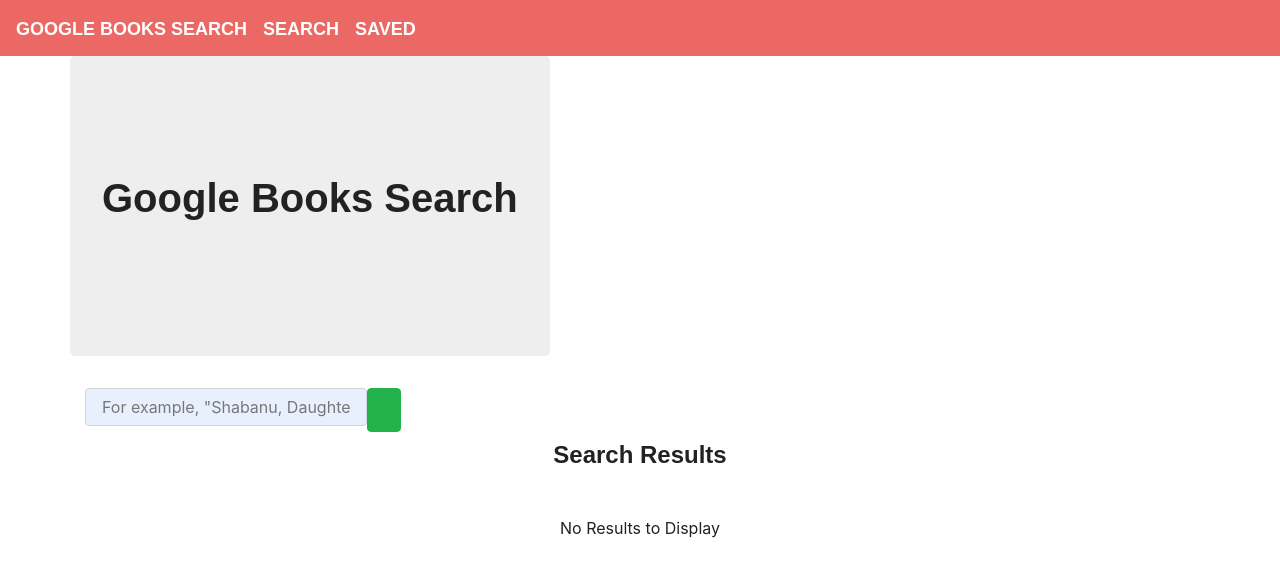
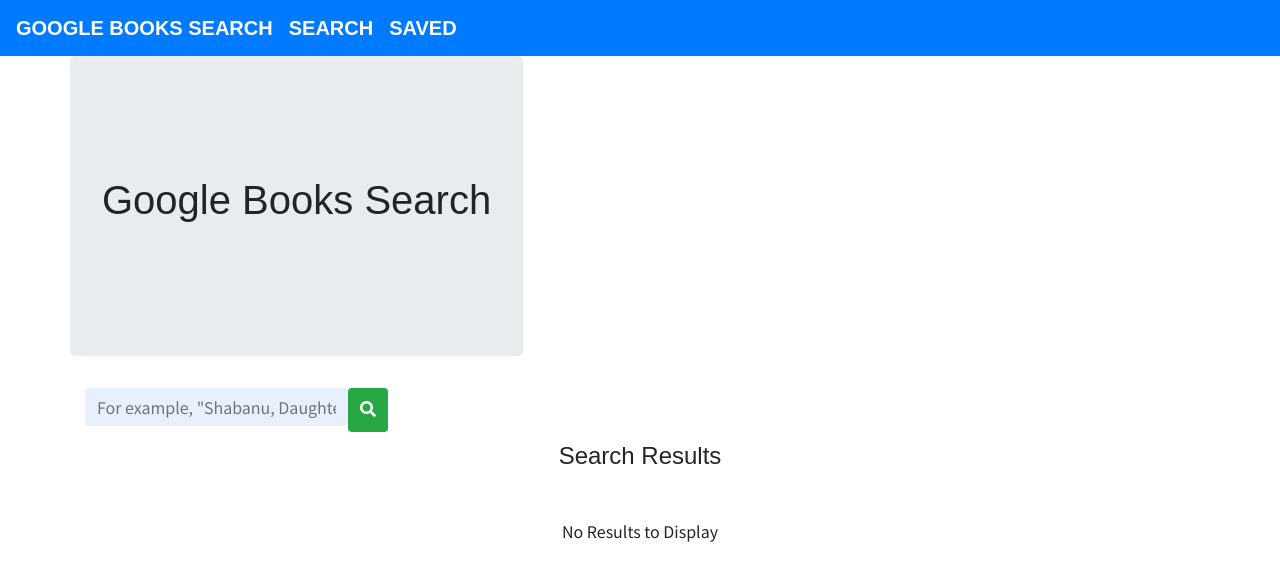
Before and after one commit to danachen99/google-books-search, a React (Create React App) app in the folder client/: page / in a window 1280 px wide. Shown: the top 580 px of the page. Built offline with nearby package versions, Linux system fonts and the light colour scheme; a web font is replaced by a local one.

Commit message:
styling changes

```diff
--- a/client/public/index.html
+++ b/client/public/index.html
@@ -8,6 +8,12 @@
     <link rel="manifest" href="%PUBLIC_URL%/manifest.json">
     <link rel="shortcut icon" href="%PUBLIC_URL%/favicon.ico">
     <link rel="stylesheet" href="https://cdnjs.cloudflare.com/ajax/libs/bootswatch/4.0.0/journal/bootstrap.min.css" />
+    <!--Google Fonts-->
+    <link href="https://fonts.googleapis.com/css2?family=Noto+Sans+JP:wght@400;700&display=swap" rel="stylesheet">
+    <!-- Bootstrap CDN-->
+    <link rel="stylesheet" href="https://stackpath.bootstrapcdn.com/bootstrap/4.4.1/css/bootstrap.min.css" />
+    <!-- Font Awesome -->
+    <link rel="stylesheet" href="https://use.fontawesome.com/releases/v5.8.1/css/all.css" integrity="sha384-50oBUHEmvpQ+1lW4y57PTFmhCaXp0ML5d60M1M7uH2+nqUivzIebhndOJK28anvf" crossorigin="anonymous" />
     <title>Google Books Search</title>
 </head>
 
--- /dev/null
+++ b/client/src/App.css
@@ -0,0 +1,19 @@
+body {
+    font-family: 'Noto Sans JP', sans-serif !important;
+}
+
+.btn,
+.btn:hover,
+.form-control {
+    box-shadow: none !important;
+    border: none !important;
+}
+
+.FormBtn {
+    box-shadow: none !important;
+}
+
+.btn:focus {
+    background-color: rgb(0, 179, 244) !important;
+    cursor: pointer !important;
+}
--- a/client/src/App.js
+++ b/client/src/App.js
@@ -4,7 +4,7 @@ import Search from "./pages/Search/Search";
 import Saved from "./pages/Saved/Saved";
 // import NoMatch from "./pages/NoMatch/nomatch";
 import Nav from "./components/Nav";
-
+import "./App.css"
 function App() {
   return (
     <Router>
--- a/client/src/pages/Saved/Saved.js
+++ b/client/src/pages/Saved/Saved.js
@@ -35,8 +35,7 @@ function Search() {
         <Row>
           <div className="hero">
             <Jumbotron>
-              <h1>React Google Books Search</h1>
-              <h5>Searched and Saved Books of Interest</h5>
+              <h1>Saved Books</h1>
             </Jumbotron>
           </div>
           <Col size="md-12">
--- a/client/src/utils/API.js
+++ b/client/src/utils/API.js
@@ -1,5 +1,5 @@
 import axios from "axios";
-require("dotenv");
+require("dotenv").config();
 
 export default {
     // Gets all books
```
